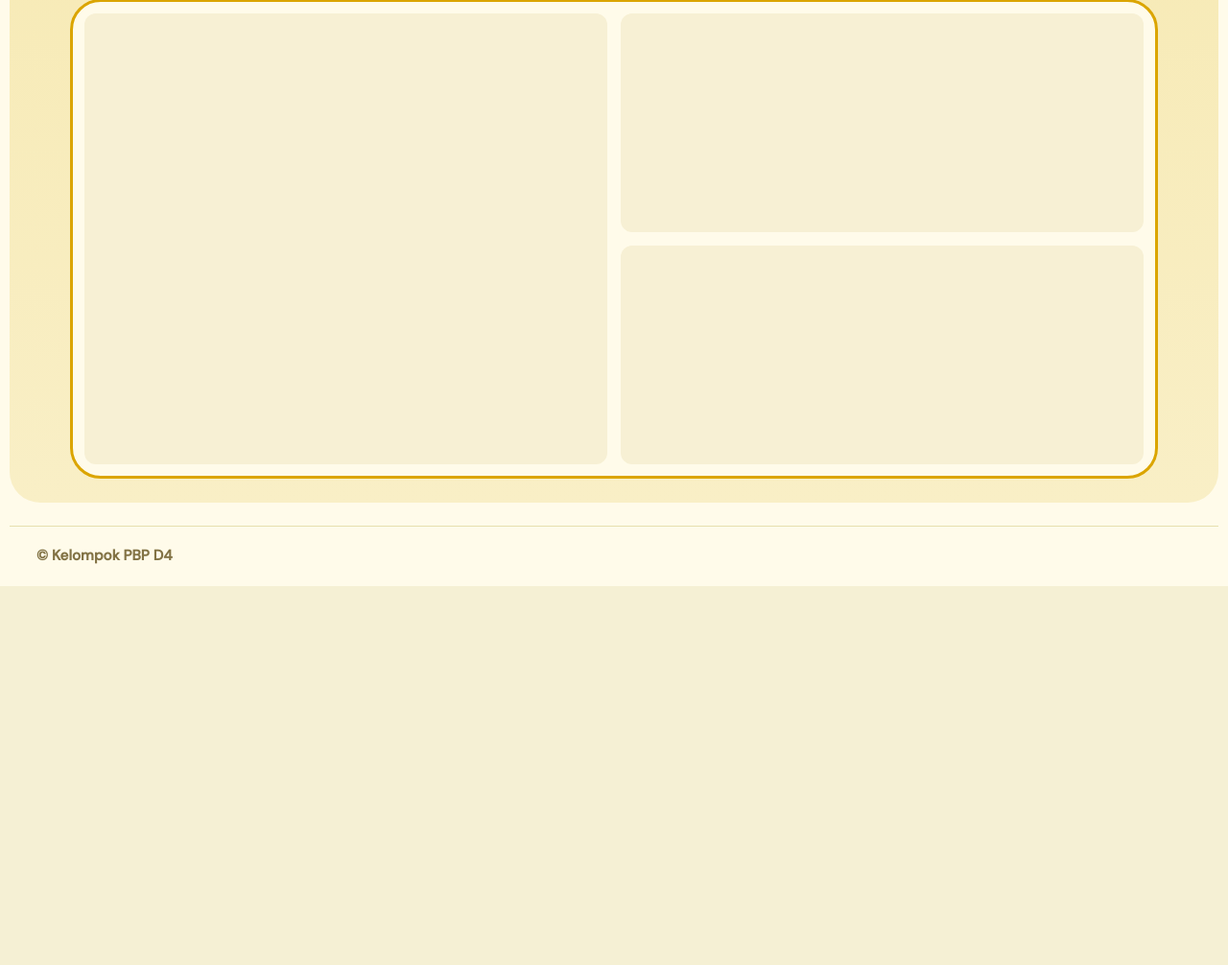
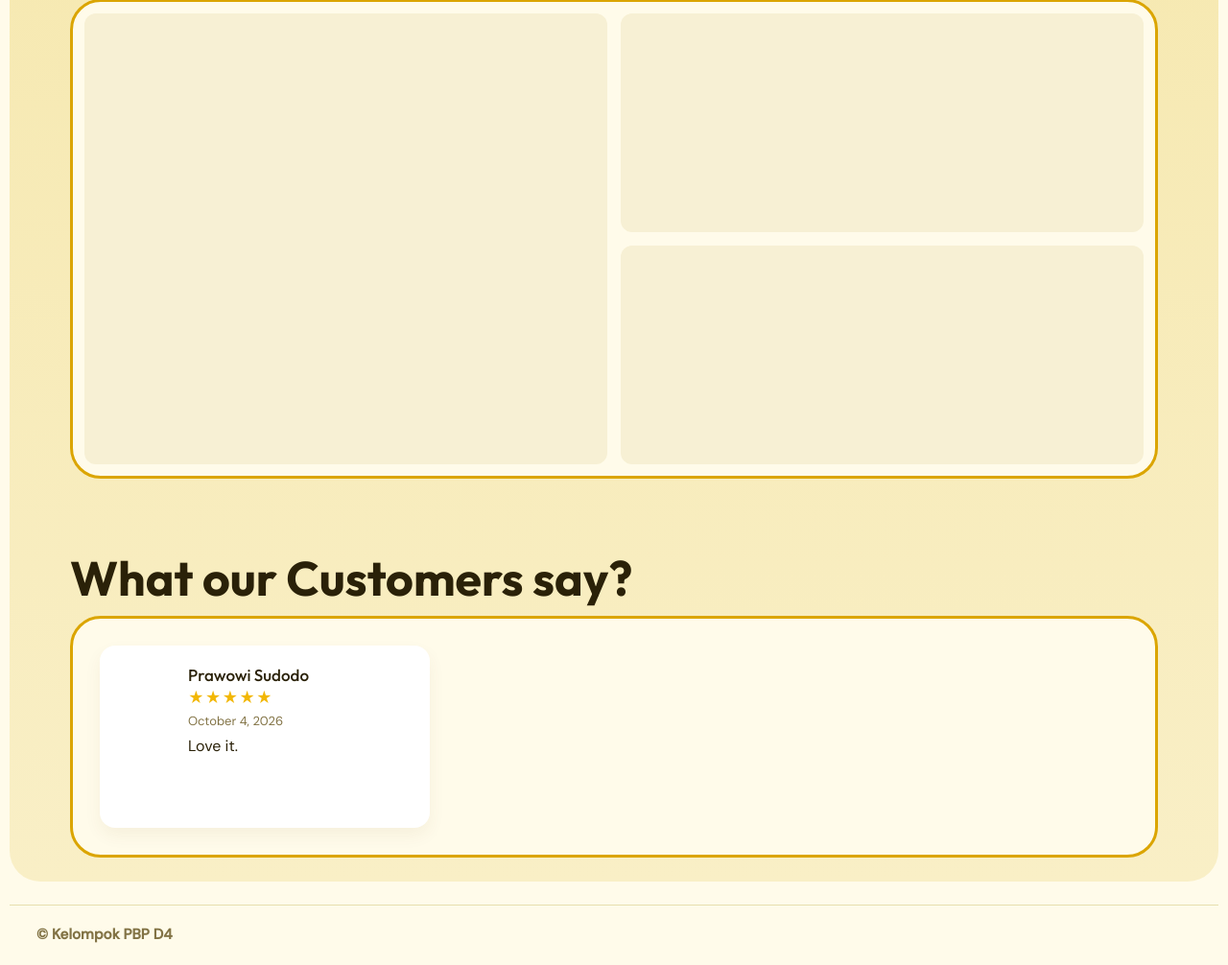
Before and after one commit to pbp-kelompok-d4/CALOREAT, a Django app: page / in a window 1280 px wide. Shown: the part 910-1916 px from the top of the page at 96% size. Before the commit the page ends 1521 px from the top, so only its background shows below. Run offline with Django 5.2, Linux system fonts and the light colour scheme.

Commit message:
feat: Add placeholder for customers reviews

```diff
--- a/static/css/style.css
+++ b/static/css/style.css
@@ -254,6 +254,83 @@ h1 {
   grid-row: 1 / -1;
 }
 
+/* Customers reviews */
+.dashboard-reviews {
+  margin: 4% 5% 2%;
+  width: 90%;
+  align-self: center;
+}
+
+.dashboard-reviews__title {
+  margin: 0 0 12px;
+  color: var(--ink);
+  font-family: "Outfit", sans-serif;
+  font-size: clamp(35px, 4vw, 50px);
+  line-height: 1.1;
+}
+
+.dashboard-review-box {
+  padding: 28px;
+  background: var(--card);
+  border: 3px solid var(--yellow-dark);
+  border-radius: 32px;
+  overflow: hidden;
+}
+
+.dashboard-review-comments {
+  display: grid;
+  grid-template-columns: repeat(3, minmax(0, 1fr));
+  gap: 20px;
+}
+
+.dashboard-review-card {
+  display: flex;
+  gap: 16px;
+  min-height: 190px;
+  padding: 20px;
+  background: #fff;
+  border-radius: 16px;
+  box-shadow: 0 8px 18px rgba(96, 74, 14, 0.06);
+}
+
+.review-avatar {
+  flex: 0 0 56px;
+  width: 56px;
+  height: 56px;
+  border-radius: 50%;
+}
+
+.review-details {
+  min-width: 0;
+}
+
+.review-details h3 {
+  margin-bottom: 6px;
+  font-family: "Outfit", sans-serif;
+  font-size: 17px;
+  font-weight: 500;
+}
+
+.review-stars {
+  color: var(--yellow);
+  letter-spacing: 1px;
+  line-height: 1;
+}
+
+.review-details time {
+  display: block;
+  margin-top: 7px;
+  color: var(--muted);
+  font-size: 13px;
+}
+
+.review-details p {
+  margin-top: 7px;
+  font-size: 16px;
+  line-height: 1.35;
+}
+
+
 /* Footer */
 .footer {
   margin-top: 24px;
@@ -266,6 +343,7 @@ h1 {
   border-top: 1px solid var(--line);
   color: var(--muted);
   font-size: 13px;
+  background-color: var(--card);
 }
 
 /* Mobile */
@@ -292,4 +370,14 @@ h1 {
   .dashboard-placeholder--main { grid-column: 1 / -1; grid-row: auto; }
   .dashboard-placeholder--top { grid-column: 1; }
   .dashboard-placeholder--bottom { grid-column: 2; }
+  .dashboard-reviews {
+    margin: 8% 20px 2%;
+    width: calc(100% - 40px);
+  }
+  .dashboard-review-box { padding: 12px; }
+  .dashboard-review-comments {
+    grid-template-columns: 1fr;
+    gap: 10px;
+  }
+  .dashboard-review-card { min-height: 0; }
 }
--- a/templates/index.html
+++ b/templates/index.html
@@ -38,5 +38,23 @@
         </div>
       </div>
     </div>
+
+    <div class="dashboard-reviews">
+      <h2 class="dashboard-reviews__title">What our Customers say?</h2>
+      <div class="dashboard-review-box">
+        <div class="dashboard-review-comments">
+          <div class="dashboard-review-card">
+            <div class="review-avatar" aria-hidden="true"></div>
+            <div class="review-details">
+              <h3>Prawowi Sudodo</h3>
+              <div class="review-stars" aria-label="5 out of 5 stars">★★★★★</div>
+              <time datetime="2026-10-04">October 4, 2026</time>
+              <p>Love it.</p>
+            </div>
+            </div>
+          </div>
+        </div>
+      </div>
+    </div>
   </div>
 {% endblock content %}
```
